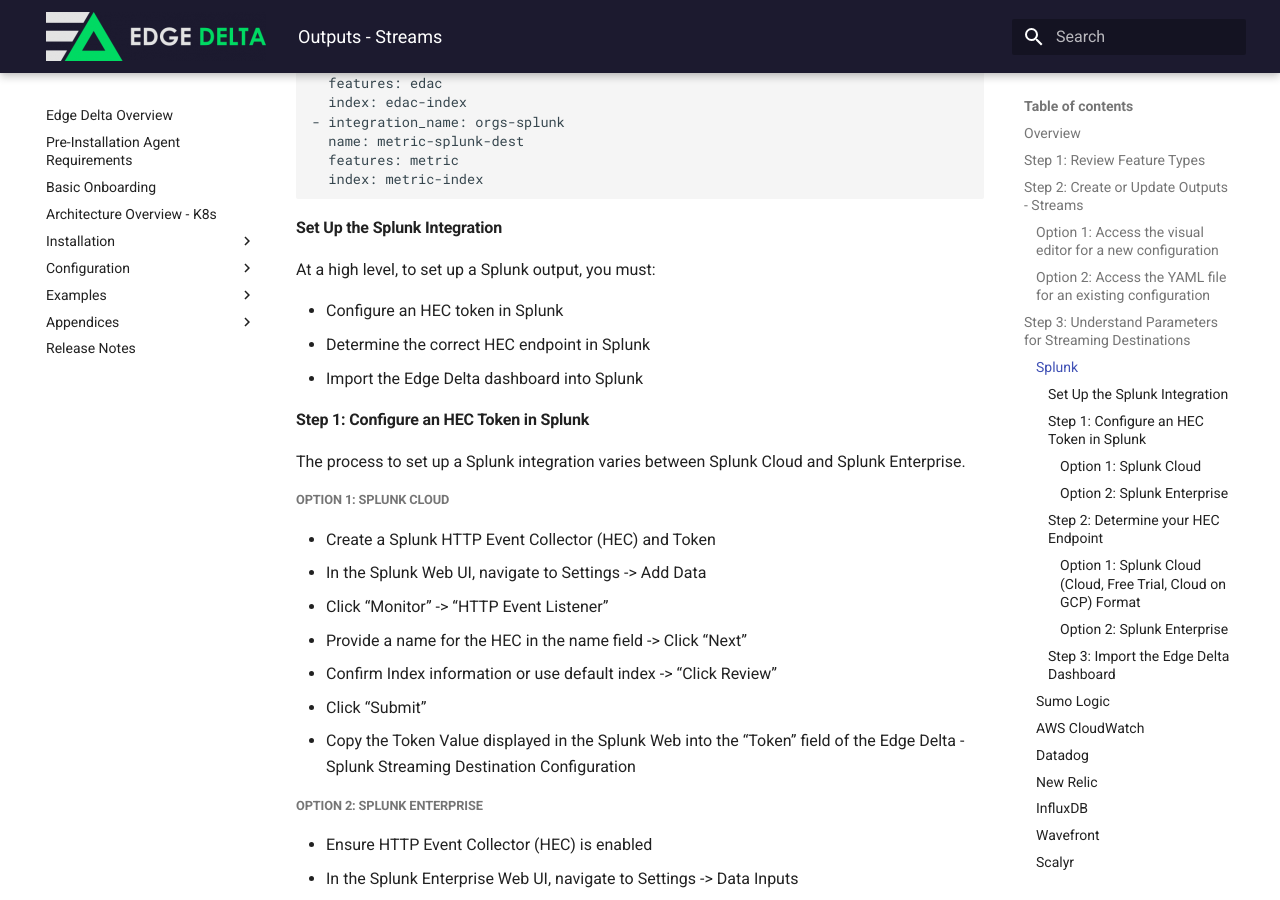
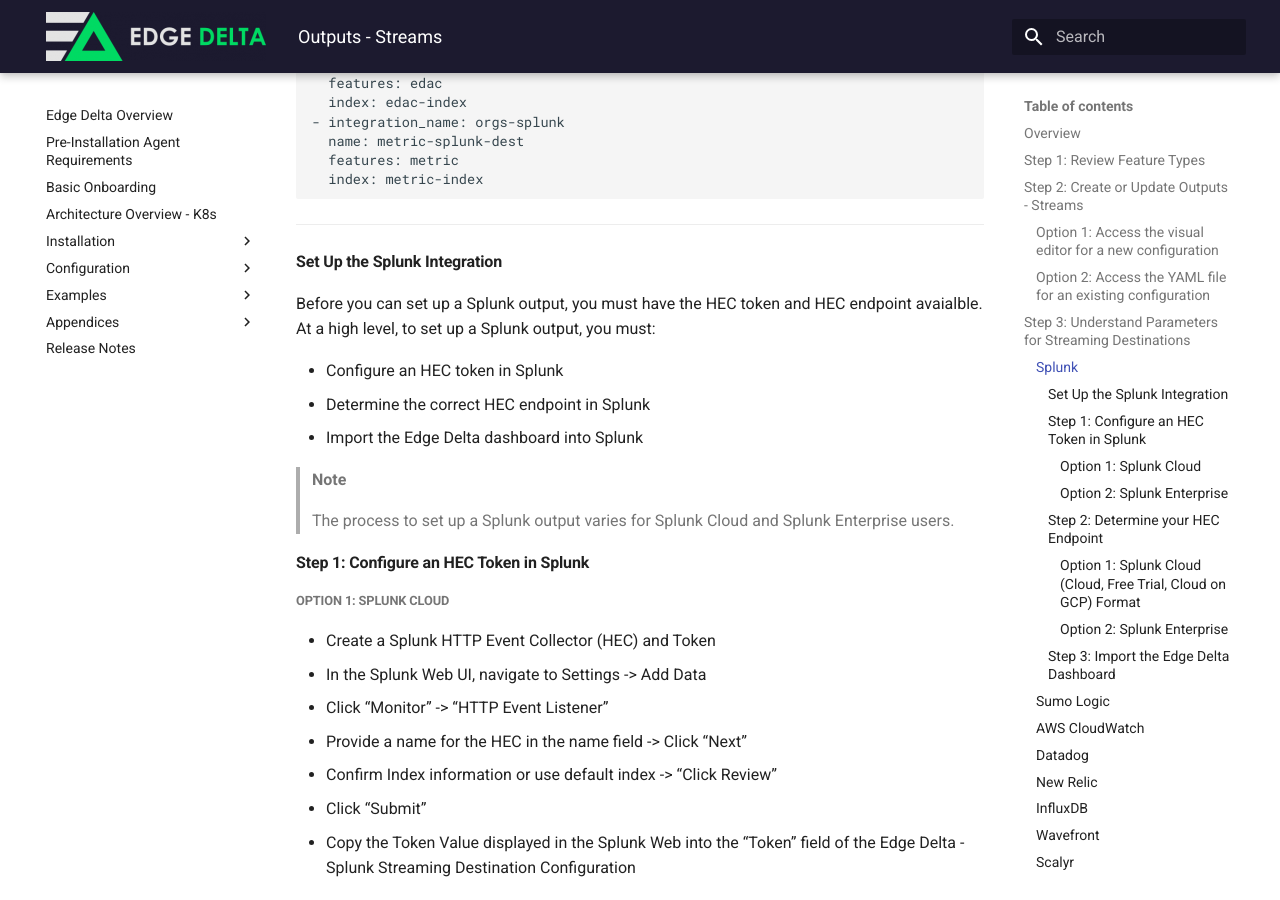
Before and after one commit to edgedelta/docs, an MkDocs documentation site: the page built from docs/configuration/outputs-streams.md, in a window 1280 px wide and 900 px high, scrolled down 3498 px. Built offline with MkDocs 1.6.1 and Material for MkDocs 9.7.7, drawn with Linux system fonts in a browser that asks for light colours; some of the changed text lies outside the part shown.

Commit message:
Update outputs-streams.md

````diff
--- a/docs/configuration/outputs-streams.md
+++ b/docs/configuration/outputs-streams.md
@@ -87,8 +87,8 @@ The Splunk output will stream analytics and insights to a Splunk HEC endpoint.
 
 > **Before you begin**
 >
-> To create an output, you must have available Splunk HEC token and HEC endpont.
-> To learn how to create and obtain this information, see
+> To create an output, you must have available a Splunk HEC token and HEC endpont.
+> To learn how to create and obtain this information, see [Set Up the Splunk Integration](#set-up-the-splunk-integration).
 
 In the Edge Delta Admin portal, in the visual editor, when you select **Splunk** as the output type, the following fields will appear:
 
@@ -130,17 +130,22 @@ The following example displays if there are multiple instances of the same desit
   index: metric-index
 ```
 
+***
+
 #### Set Up the Splunk Integration
 
-At a high level, to set up a Splunk output, you must:
+Before you can set up a Splunk output, you must have the HEC token and HEC endpoint avaialble. At a high level, to set up a Splunk output, you must:
 
 * Configure an HEC token in Splunk
 * Determine the correct HEC endpoint in Splunk
 * Import the Edge Delta dashboard into Splunk
 
+> **Note**
+>
+> The process to set up a Splunk output varies for Splunk Cloud and Splunk Enterprise users.
+
+
 #### Step 1: Configure an HEC Token in Splunk
-
-The process to set up a Splunk integration varies between Splunk Cloud and Splunk Enterprise.
 
 ##### Option 1: Splunk Cloud
 * Create a Splunk HTTP Event Collector (HEC) and Token
@@ -204,6 +209,7 @@ Review the following instructions to learn how to import your Edge Delta dashboa
 * Replace existing XML with copied XML from clipboard
 * Switch back to UI (instead of source)
 * Click **Save**.
+
 
 ***
 
````
